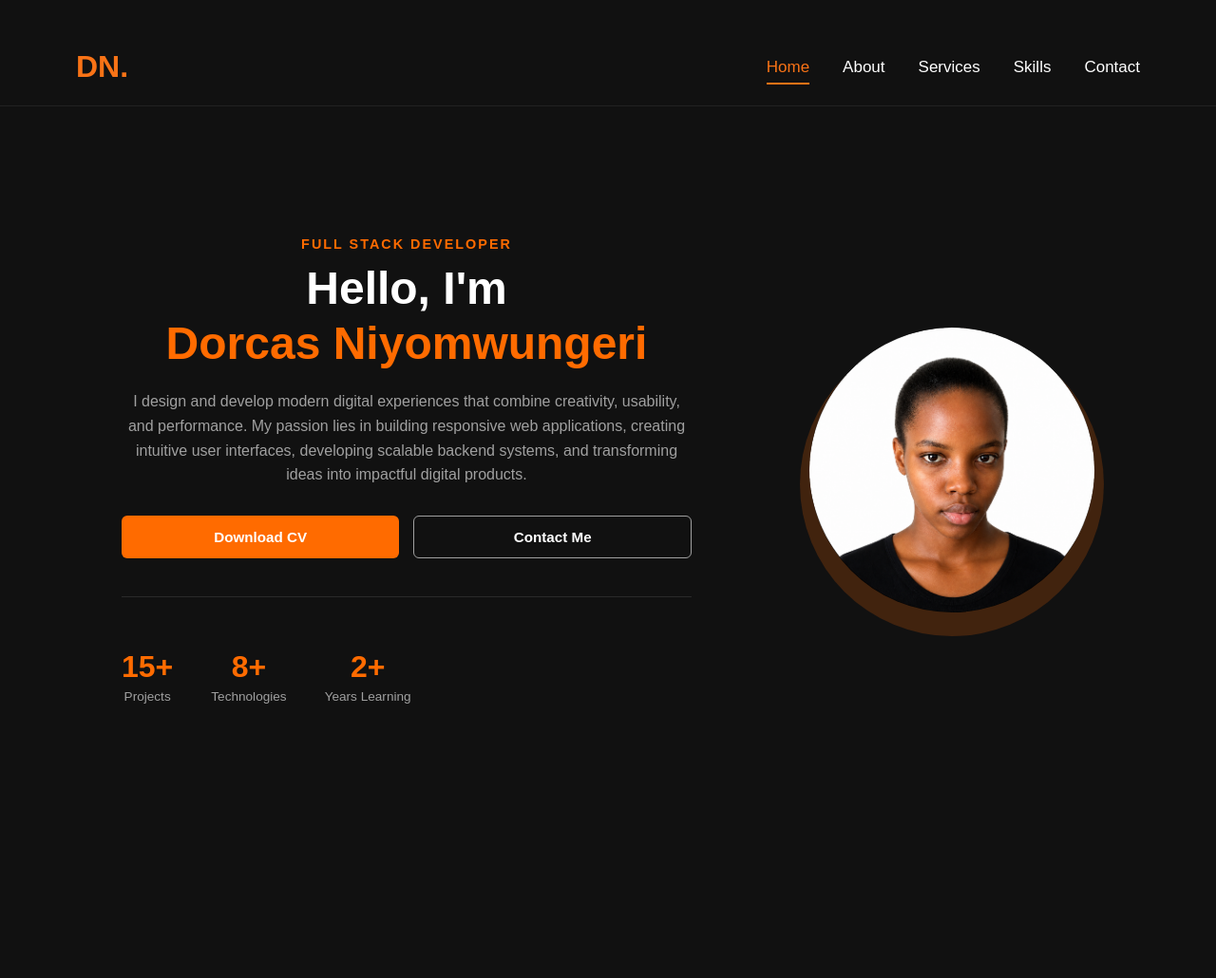
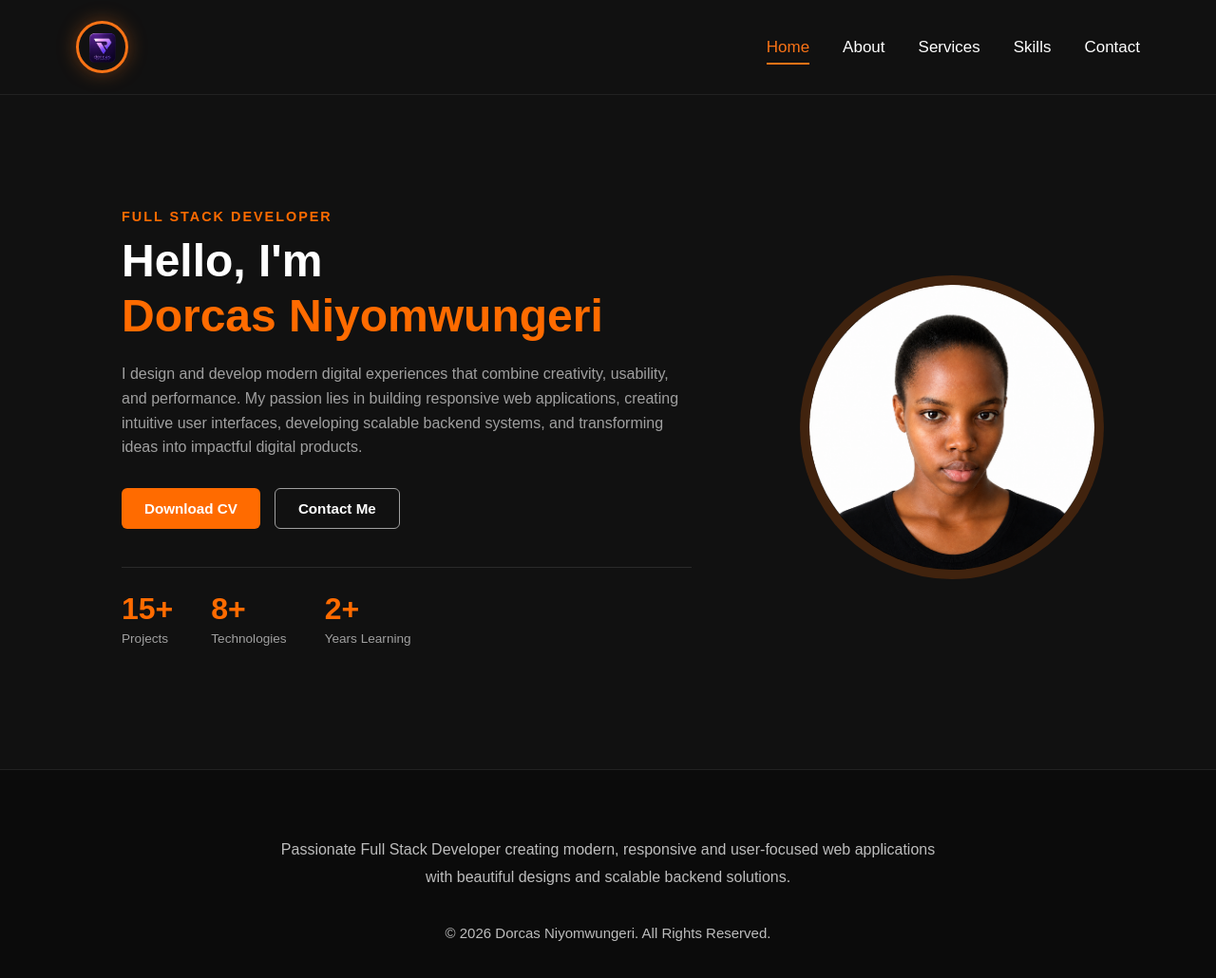
Before and after one commit to dorcas-niyomwungeri/Portifolio-React, a React (Create React App) app in the folder my-portfolio/: page / in a window 1280 px wide. Shown: the top 1030 px of the page at 95% size. Before the commit the page ends 840 px from the top, so only its background shows below. Built offline with nearby package versions, Linux system fonts and the light colour scheme.

Commit message:
Professiona

```diff
--- a/my-portfolio/src/About.css
+++ b/my-portfolio/src/About.css
@@ -113,3 +113,7 @@ body{
 }
 
 }
+.copyright{
+    color:#777;
+    font-size:15px;
+}
--- a/my-portfolio/src/About.js
+++ b/my-portfolio/src/About.js
@@ -71,6 +71,9 @@ export default function About() {
         </div>
 
       </section>
+      <p className="copyright">
+      © 2026 Dorcas Niyomwungeri. All Rights Reserved.
+    </p>
     </>
   );
 }
--- a/my-portfolio/src/Contact.css
+++ b/my-portfolio/src/Contact.css
@@ -1,43 +1,174 @@
-body {
-  font-family: Arial, sans-serif;
-  background-color: #f4f4f4;
+*{
+    margin:0;
+    padding:0;
+    box-sizing:border-box;
 }
 
-div {
-  text-align: center;
-  margin-top: 30px;
+body{
+    background:#111;
+    color:#fff;
+    font-family:Arial, Helvetica, sans-serif;
 }
 
-h1 {
-  font-size: 22px;
-  margin-bottom: 20px;
+.contact{
+    max-width:1300px;
+    margin:auto;
+    min-height:100vh;
+    padding:120px 40px 80px;
+    display:grid;
+    grid-template-columns:1fr 1fr;
+    gap:70px;
+    align-items:center;
 }
 
-input,
-textarea {
-  display: block;
-  width: 300px;
-  margin: 10px auto;
-  padding: 10px;
-  border: 1px solid gray;
-  border-radius: 5px;
+.contact-title{
+    color:#f97316;
+    font-size:15px;
+    letter-spacing:4px;
+    margin-bottom:20px;
 }
 
-textarea {
-  height: 100px;
-  resize: none;
+.contact h1{
+    font-size:60px;
+    line-height:1.2;
+    margin-bottom:25px;
 }
 
-button {
-    width: 320px;
-    height:45px;
-  background-color: rgb(14, 14, 44);
-  color: rgb(255, 254, 254);
-  border: none;
-  border-radius: 5px;
-  cursor: pointer;
+.contact h1 span{
+    color:#f97316;
 }
 
-button:hover {
-  background-color: darkblue;
+.contact-text{
+    color:#bdbdbd;
+    font-size:18px;
+    line-height:1.9;
+    margin-bottom:45px;
 }
+
+.info-box{
+    background:#1a1a1a;
+    padding:25px;
+    margin-bottom:20px;
+    border-radius:18px;
+    border-left:5px solid #f97316;
+    transition:.4s;
+    box-shadow:0 10px 30px rgba(0,0,0,.25);
+}
+
+.info-box:hover{
+    transform:translateX(10px);
+    background:#202020;
+}
+
+.info-box h3{
+    color:#f97316;
+    margin-bottom:10px;
+    font-size:22px;
+}
+
+.info-box p{
+    color:#d4d4d4;
+    line-height:1.7;
+}
+
+.contact-form{
+    background:#1a1a1a;
+    padding:45px;
+    border-radius:25px;
+    box-shadow:0 20px 50px rgba(0,0,0,.35);
+}
+
+.contact-form input,
+.contact-form textarea{
+    width:100%;
+    background:#262626;
+    color:white;
+    border:2px solid transparent;
+    outline:none;
+    padding:18px 20px;
+    margin-bottom:22px;
+    border-radius:14px;
+    font-size:16px;
+    transition:.3s;
+}
+
+.contact-form input::placeholder,
+.contact-form textarea::placeholder{
+    color:#999;
+}
+
+.contact-form input:focus,
+.contact-form textarea:focus{
+    border-color:#f97316;
+    background:#2f2f2f;
+}
+
+.contact-form textarea{
+    resize:none;
+}
+
+.contact-form button{
+    width:100%;
+    padding:18px;
+    border:none;
+    border-radius:50px;
+    background:#f97316;
+    color:white;
+    font-size:18px;
+    font-weight:bold;
+    cursor:pointer;
+    transition:.3s;
+}
+
+.contact-form button:hover{
+    background:#ea580c;
+    transform:translateY(-5px);
+    box-shadow:0 15px 30px rgba(249,115,22,.35);
+}
+
+@media(max-width:992px){
+
+.contact{
+    grid-template-columns:1fr;
+    padding:100px 25px 60px;
+}
+
+.contact h1{
+    font-size:45px;
+}
+
+.contact-form{
+    padding:30px;
+}
+
+}
+
+@media(max-width:600px){
+
+.contact h1{
+    font-size:34px;
+}
+
+.contact-text{
+    font-size:16px;
+}
+
+.contact-form{
+    padding:25px;
+}
+
+.contact-form input,
+.contact-form textarea{
+    padding:15px;
+}
+
+.info-box{
+    padding:20px;
+}
+
+}
+.copyright{
+    color:#777;
+    font-size:15px;
+    text-align:center;
+}
--- a/my-portfolio/src/Contact.js
+++ b/my-portfolio/src/Contact.js
@@ -66,7 +66,9 @@ export default function Contact() {
         </form>
 
       </section>
-
+<p className="copyright">
+      © 2026 Dorcas Niyomwungeri. All Rights Reserved.
+    </p>
     </>
   );
 }
--- a/my-portfolio/src/Home.css
+++ b/my-portfolio/src/Home.css
@@ -143,3 +143,54 @@ body {
     justify-content: center;
   }
 }
+
+.footer{
+    background:#0b0b0b;
+    padding:70px 20px 30px;
+    border-top:1px solid #222;
+}
+
+.footer-content{
+    max-width:1200px;
+    margin:auto;
+    text-align:center;
+}
+
+.footer h2{
+    color:#f97316;
+    font-size:32px;
+    margin-bottom:20px;
+}
+
+.footer p{
+    color:#bdbdbd;
+    line-height:1.8;
+    max-width:700px;
+    margin:0 auto 30px;
+}
+
+
+.footer hr{
+    border:none;
+    height:1px;
+    background:#222;
+    margin-bottom:25px;
+}
+
+.copyright{
+    color:#777;
+    font-size:15px;
+}
+
+@media(max-width:768px){
+
+
+.footer h2{
+    font-size:26px;
+}
+
+.footer p{
+    font-size:15px;
+}
+
+}
--- a/my-portfolio/src/Home.js
+++ b/my-portfolio/src/Home.js
@@ -3,6 +3,7 @@ import Nav from "./Nav";
 
 export default function Home() {
   return (
+
     <>
       <Nav />
 
@@ -27,7 +28,12 @@ export default function Home() {
 
           <div className="buttons">
             <button>Download CV</button>
-            <button className="outline">Contact Me</button>
+           <button
+  className="outline"
+  onClick={() => window.open("http://localhost:3000/contact", "_blank")}
+>
+  Contact Me
+</button>
           </div>
 
           <div className="stats">
@@ -60,7 +66,24 @@ export default function Home() {
         </div>
 
       </section>
+     <footer className="footer">
 
+  <div className="footer-content">
+
+    <p>
+      Passionate Full Stack Developer creating modern, responsive and
+      user-focused web applications with beautiful designs and scalable
+      backend solutions.
+    </p>
+
+
+    <p className="copyright">
+      © 2026 Dorcas Niyomwungeri. All Rights Reserved.
+    </p>
+
+  </div>
+
+</footer>
     </>
   );
 }
--- a/my-portfolio/src/Nav.css
+++ b/my-portfolio/src/Nav.css
@@ -24,9 +24,25 @@ nav{
     border-bottom:1px solid #222;
 }
 
-.logo h2{
-    color:#f97316;
-    font-size:32px;
+.logo{
+    display:flex;
+    align-items:center;
+}
+
+.logo img{
+    width:55px;
+    height:55px;
+    object-fit:cover;
+    border-radius:50%;
+    border:3px solid #f97316;
+    cursor:pointer;
+    transition:.4s;
+    box-shadow:0 0 20px rgba(249,115,22,.35);
+}
+
+.logo img:hover{
+    transform:scale(1.1);
+    box-shadow:0 0 30px rgba(249,115,22,.6);
 }
 
 .links{
--- a/my-portfolio/src/Nav.js
+++ b/my-portfolio/src/Nav.js
@@ -6,7 +6,7 @@ export default function Nav() {
     <nav>
 
       <div className="logo">
-        <h2>DN.</h2>
+        <img src="./loj.png" alt="Logo" />
       </div>
 
       <div className="links">
--- a/my-portfolio/src/Service.css
+++ b/my-portfolio/src/Service.css
@@ -93,3 +93,9 @@ text-align:center;
 }
 
 }
+
+.copyright{
+    color:#777;
+    font-size:15px;
+    text-align:center;
+}
--- a/my-portfolio/src/Service.js
+++ b/my-portfolio/src/Service.js
@@ -69,6 +69,9 @@ export default function Services() {
         </div>
 
       </section>
+      <p className="copyright">
+      © 2026 Dorcas Niyomwungeri. All Rights Reserved.
+    </p>
     </>
   );
 }
--- a/my-portfolio/src/Skills.css
+++ b/my-portfolio/src/Skills.css
@@ -96,3 +96,8 @@ body{
 }
 
 }
+.copyright{
+    color:#777;
+    font-size:15px;
+    text-align:center;
+}
--- a/my-portfolio/src/Skills.js
+++ b/my-portfolio/src/Skills.js
@@ -70,12 +70,15 @@ export default function Skills() {
 
           <div className="skill-card">
             <h2>Git & GitHub</h2>
-            <span>85%</span>
+            <span>100%</span>
           </div>
 
         </div>
 
       </section>
+      <p className="copyright">
+      © 2026 Dorcas Niyomwungeri. All Rights Reserved.
+    </p>
     </>
   );
 }
```
Also changed, not shown: my-portfolio/public/loj.png (added).
